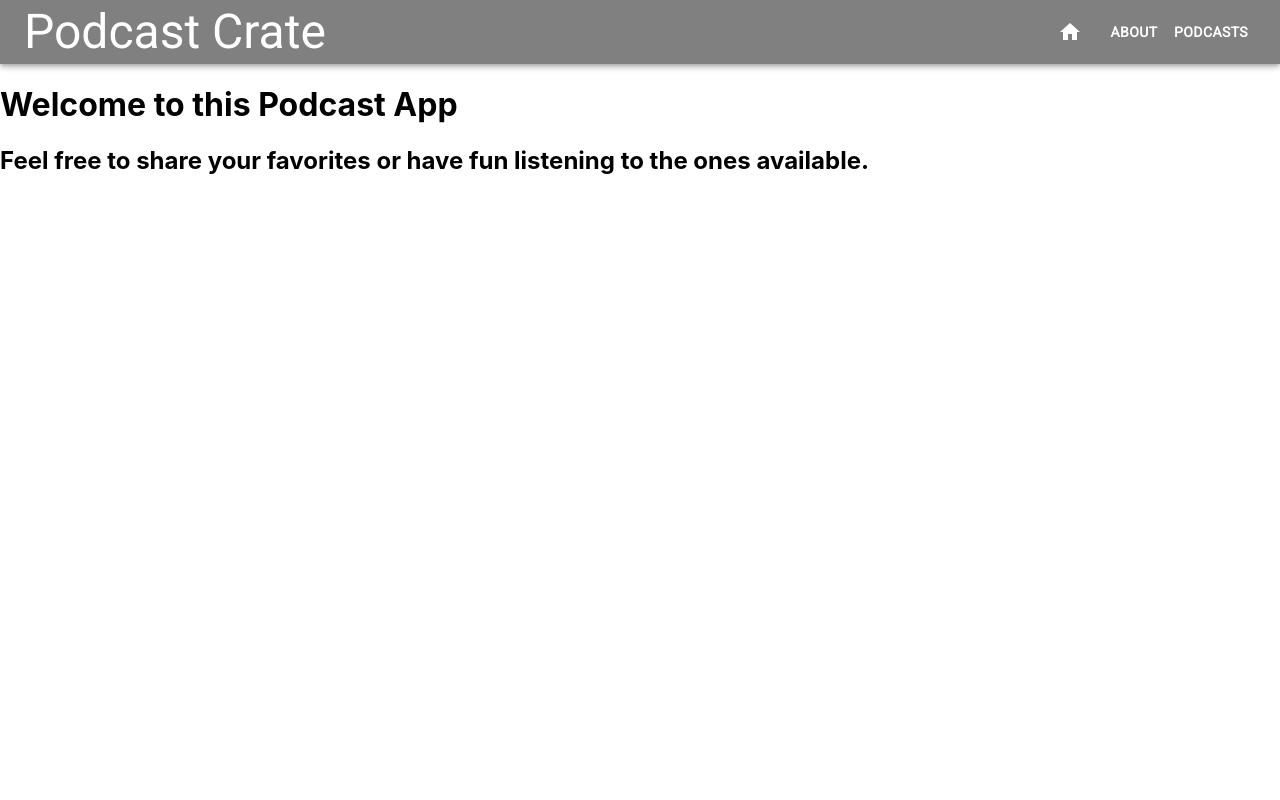
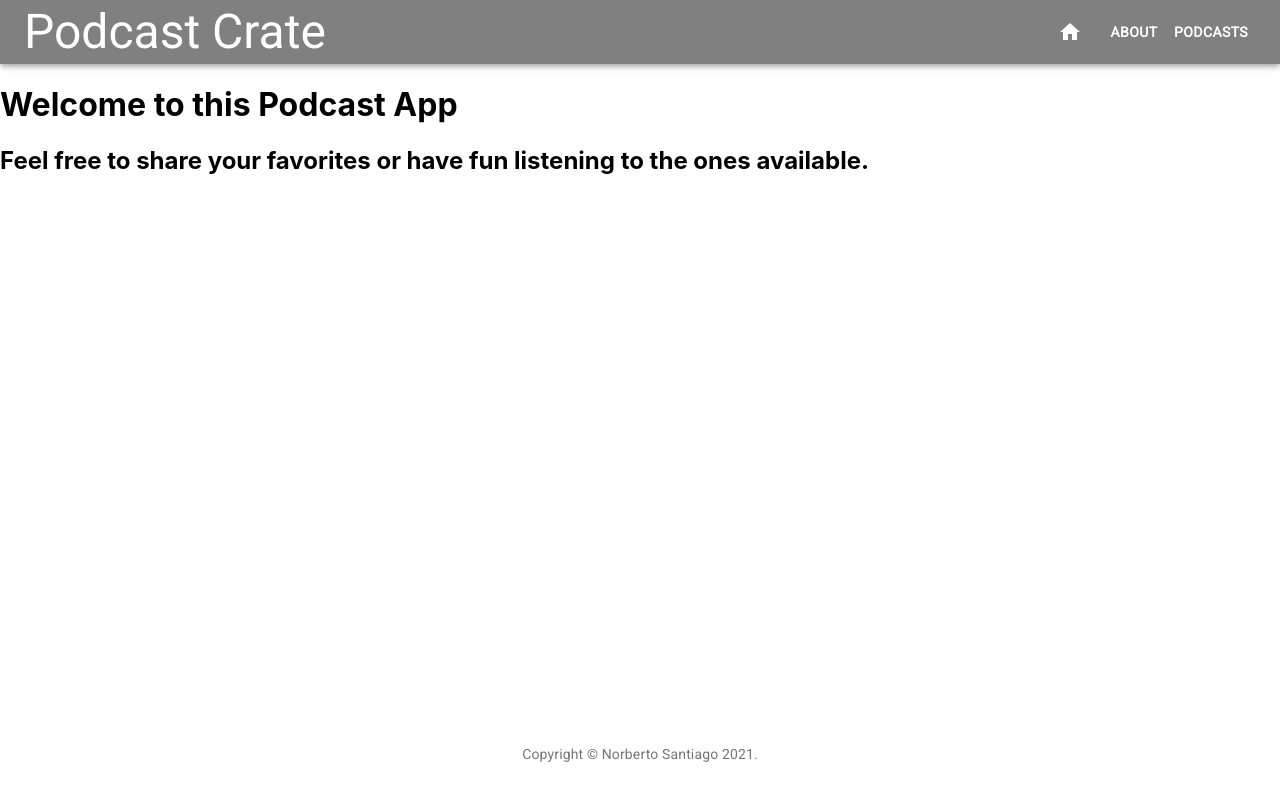
Before and after one commit to N-Santiago/podcast-crate-react-redux, a React (Create React App) app in the folder frontend/: page / in a window 1280 px wide. Built offline with nearby package versions, Linux system fonts and the light colour scheme; no server answers.

Commit message:
Fixed update action issues and added footer

```diff
--- a/frontend/src/App.js
+++ b/frontend/src/App.js
@@ -8,8 +8,9 @@ import Error from './components/Error';
 import Podcasts from './components/Podcasts';
 import Podcast from './components/Podcast';
 import PodcastInput from './components/PodcastInput';
-import PodcastEdit from './components/PodcastInput';
+import PodcastEdit from './components/PodcastEdit';
 import Navbar from './components/Navbar';
+import Footer from './components/Footer';
 import { connect } from 'react-redux';
 import { fetchPodcasts } from './actions/fetchPodcasts';
 
@@ -20,17 +21,24 @@ class App extends React.Component {
   }
 
   render() {
-
     return (
-
       <div className="App">
         < Navbar />
         < Toolbar />
         <Switch>
             <Route exact path='/' component={Home}/>
-            <Route path='/about' component={About}/>
-            <Route path='/podcasts/new' component={PodcastInput}/>
+            <Route exact path='/about' component={About}/>
+
             <Route exact path='/podcasts' render={(routerProps) => <Podcasts {...routerProps} podcasts={this.props.podcasts}/>}/>
+            <Route exact path='/podcasts/:id/edit' render={(routerProps) => {
+                const podcast = this.props.podcasts.find(podcast => podcast.id === parseInt(routerProps.match.params.id))
+                return (!!podcast) ? (
+                <PodcastEdit {...routerProps} {...podcast}/>
+                ) : (
+                    < Error />
+                )
+            }}
+            />
             <Route exact path='/podcasts/:id' render={(routerProps) => {
                 const podcast = this.props.podcasts.find(podcast => podcast.id === parseInt(routerProps.match.params.id))
                 return (!!podcast) ? (
@@ -40,17 +48,11 @@ class App extends React.Component {
                 )
             }}
             />
-            <Route path='/podcasts/edit/:id' render={(routerProps) => {
-                const podcast = this.props.podcasts.find(podcast => podcast.id === parseInt(routerProps.match.params.id))
-                return (!!podcast) ? (
-                <PodcastEdit {...routerProps} {...podcast}/>
-                ) : (
-                    < Error />
-                )
-            }}
-            />
+            {/* <Route exact path='/podcasts/new' component={PodcastInput}/> */}
             <Route component={Error}/>
         </Switch>
+        <Toolbar />
+        <Footer />
       </div>
     )
   }
--- a/frontend/src/actions/editPodcast.js
+++ b/frontend/src/actions/editPodcast.js
@@ -1,6 +1,7 @@
 
 
 export const editPodcast = (podcast, podcastId, history) => {
+  debugger
     return (dispatch) => {
         fetch(`http://localhost:3000/podcasts/${podcastId}`, {
             method: 'PATCH',
@@ -16,6 +17,7 @@ export const editPodcast = (podcast, podcastId, history) => {
             }
           })
           .then((data) => {
+            debugger
             dispatch({ type: "UPDATE_PODCAST", payload: data });
             history.push(`/podcasts/${podcastId}`);
           })
--- a/frontend/src/actions/index.js
+++ b/frontend/src/actions/index.js
@@ -1,5 +1,6 @@
 import { addPodcast } from "./addPodcast";
 import { addEpisode } from "./addEpisode";
 import { fetchPodcasts } from "./fetchPodcasts";
+import { editPodcast } from "./editPodcast";
 
-export { addPodcast, addEpisode, fetchPodcasts }
+export { addPodcast, addEpisode, fetchPodcasts, editPodcast }
--- /dev/null
+++ b/frontend/src/components/Footer.js
@@ -0,0 +1,33 @@
+import Typography from '@material-ui/core/Typography';
+import { makeStyles } from '@material-ui/core/styles';
+import BottomNavigation from '@material-ui/core/BottomNavigation';
+
+function Copyright() {
+    return (
+      <Typography variant="body2" color="textSecondary" align="center">
+        {'Copyright © '}
+          Norberto Santiago&nbsp;
+        {new Date().getFullYear()}
+        {'.'}
+      </Typography>
+    );
+  }
+
+  const useStyles = makeStyles((theme) => ({
+    footer: {
+        backgroundColor: theme.palette.background.paper,
+        width: '100%',
+        position: 'fixed',
+        bottom: 0,
+    },
+  }));
+
+  export default function Footer() {
+    const classes = useStyles();
+
+    return (
+        <BottomNavigation className={classes.footer}>
+          <Copyright />
+        </BottomNavigation>
+    );
+}
--- a/frontend/src/components/PodcastEdit.js
+++ b/frontend/src/components/PodcastEdit.js
@@ -4,9 +4,9 @@ import { editPodcast } from '../actions/index'
 
 class PodcastEdit extends React.Component {
     state = {
-        title: '',
+        title: this.props.title,
         image: '',
-        website: ''
+        website: this.props.website
     }
 
     handleChange = (e) => {
@@ -14,10 +14,9 @@ class PodcastEdit extends React.Component {
     }
 
     handleSubmit = (e) => {
-        debugger
         e.preventDefault();
-        // const formData = new FormData(e.target)
-        this.props.editPodcast(this.props.history);
+        const formData = new FormData(e.target)
+        this.props.editPodcast(formData, this.props.id, this.props.history);
         this.setState({
             title: '',
             image: '',
@@ -28,7 +27,7 @@ class PodcastEdit extends React.Component {
     render() {
         return (
             <div>
-                <h1>Enter a Podcast</h1>
+                <h1>Edit Podcast</h1>
                 <form onSubmit={this.handleSubmit}>
                     <label>Title:</label>
                     <input type='text' placeholder='Title' value={this.state.title} name='title' onChange={this.handleChange} /><br /><br />
--- a/frontend/src/reducers/podcastReducer.js
+++ b/frontend/src/reducers/podcastReducer.js
@@ -8,7 +8,7 @@ export default function podcasts(state = [], action) {
             const index = state.findIndex(podcast => action.payload.podcast_id === podcast.id)
             return [
                 ...state.slice(0, index),
-                [...state, action.payload],
+                action.payload,
                 ...state.slice(index + 1)
             ]
         case "CREATE_EPISODE":
```
Also changed, not shown: 1 other file (tests, documents, lock files or other folders).
